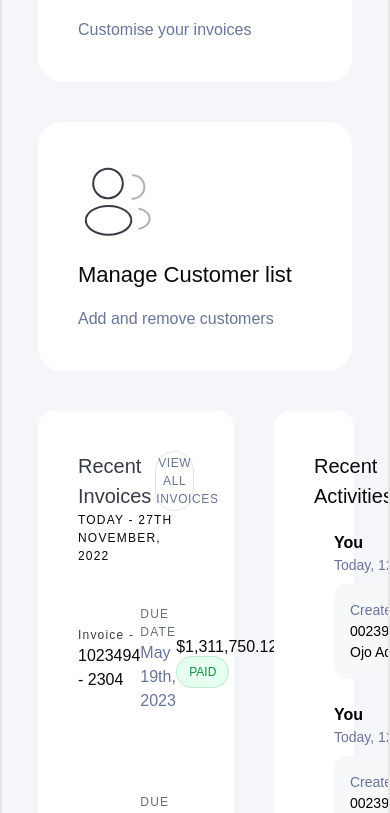
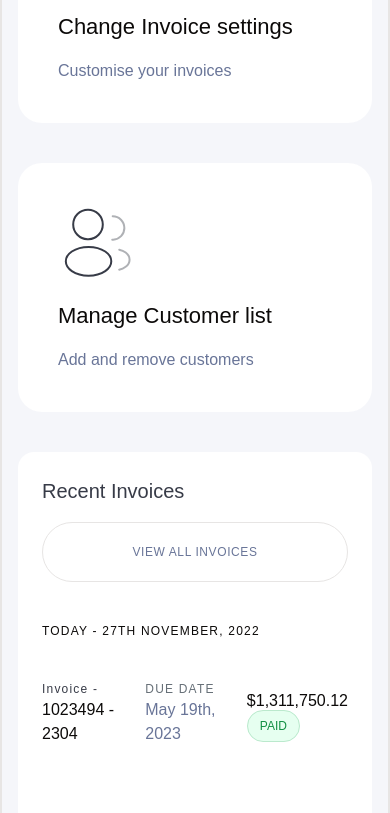
Before and after one commit to DeveloperAspire/numeris-book-assesement, a React (Vite) app: page / in a window 390 px wide. Shown: the part 1942-2755 px from the top of the page. Built offline with nearby package versions, Linux system fonts and the light colour scheme; a web font is replaced by a local one.

Commit message:
feat: made the dashboard responsive on mobile

```diff
--- a/src/components/fragments/InvoiceAction/index.tsx
+++ b/src/components/fragments/InvoiceAction/index.tsx
@@ -15,7 +15,7 @@ const InvoiceAction: React.FC<IInvoiceAction> = ({
 }) => {
   return (
     <div
-      className="bg-white p-10 rounded-3xl flex flex-col gap-4 flex-1"
+      className="bg-white p-10 rounded-3xl flex flex-col gap-4 w-full md:flex-1"
       style={{ backgroundColor: bgColor }}
     >
       {icon}
--- a/src/components/fragments/InvoiceListItem/index.tsx
+++ b/src/components/fragments/InvoiceListItem/index.tsx
@@ -25,7 +25,7 @@ const InvoiceListItem = () => {
           </div>
           <div>
             <p className="uppercase text-[16px] font-medium">$1,311,750.12</p>
-            <span className="uppercase text-[#129043] font-medium text-xs rounded-full p-2 px-3 bg-[#E6FFF0] border border-[#12904333]">
+            <span className="uppercase text-[#129043] font-medium text-xs rounded-full p-2 px-3 bg-[#E6FFF0] border border-[#12904333] mt-2">
               paid
             </span>
           </div>
--- a/src/routes/invoice/index.tsx
+++ b/src/routes/invoice/index.tsx
@@ -10,12 +10,12 @@ import InvoiceListItem from "@/components/fragments/InvoiceListItem";
 
 const Invoice = () => {
   return (
-    <div className="px-9 py-4 overflow-auto h-full">
+    <div className="px-4 md:px-9 py-4 overflow-auto h-full">
       <Header />
 
-      <div className="flex items-center justify-between mt-10 flex-wrap">
+      <div className="flex items-center justify-between mt-10 flex-wrap gap-8 md:gap-0">
         <h3 className="font-medium text-[28px] text-[#373B47]">Invoice</h3>
-        <div className="flex w-2/5 gap-10">
+        <div className="flex w-full md:w-2/5 gap-10">
           <Button variant="outline" label="See what's new" />
 
           <Button variant="primary" label="Create" />
@@ -75,14 +75,14 @@ const Invoice = () => {
         </div>
       </div>
 
-      <section className="grid grid-cols-3 gap-10">
-        <div className="mt-10 rounded-2xl bg-white p-10 flex-1 col-span-2">
-          <div className="flex items-center justify-between">
+      <section className="md:grid md:grid-cols-3 gap-10">
+        <div className="mt-10 rounded-2xl bg-white p-6 md:p-10 flex-1 col-span-2">
+          <div className="flex items-center justify-between flex-wrap gap-4 md:gap-0 mb-10 md:mb-0">
             <h4 className="font-medium text-[20px] text-[#373B47]">
               Recent Invoices
             </h4>
 
-            <div className="w-2/6">
+            <div className=" w-full md:w-2/6">
               <Button
                 variant="outline"
                 label="View all invoices"
@@ -110,7 +110,7 @@ const Invoice = () => {
           </div>
         </div>
 
-        <div className="mt-10 rounded-2xl bg-white p-10 flex-1">
+        <div className="mt-10 rounded-2xl bg-white p-6 md:p-10 flex-1">
           <div className="flex items-center justify-between">
             <h4 className="font-medium text-[20px] text-[##373B47]">
               Recent Activities
```
